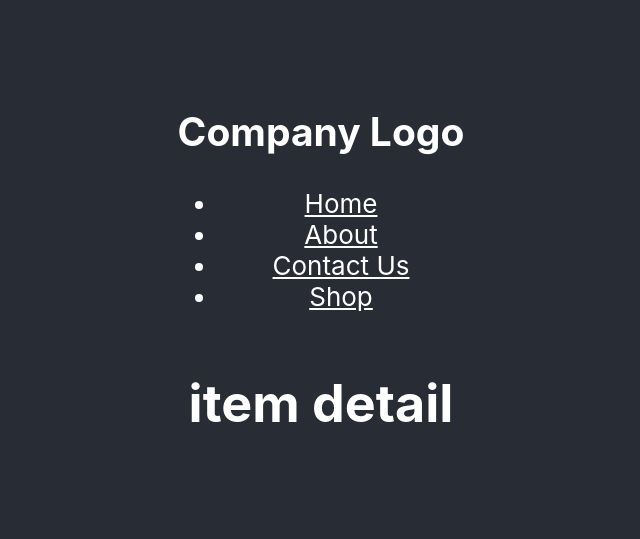
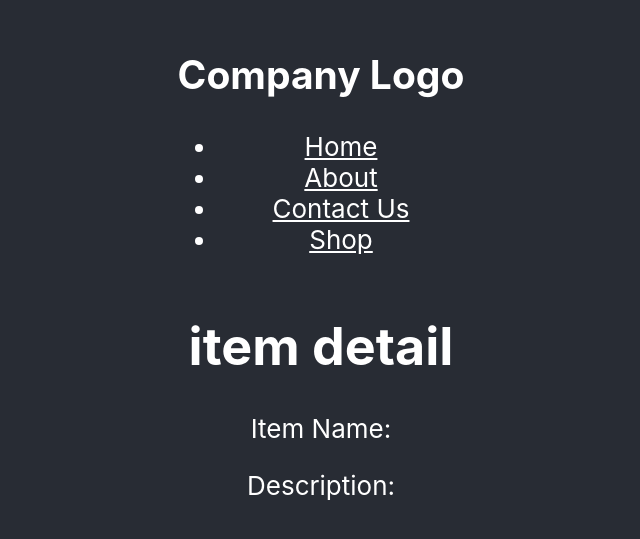
Before and after one commit to altafshaikh/react-router-101, a React (Create React App) app: page /shop/1 in a window 1280 px wide. Shown: the part 127-666 px from the top of the page, without its empty margins (319-959 px from the left). Built offline with nearby package versions, Linux system fonts and the light colour scheme; no server answers.

Commit message:
fetching detail of shop item and displaying details of specific item dynamically

```diff
--- a/src/App.js
+++ b/src/App.js
@@ -1,5 +1,5 @@
 import "./App.css";
-import { BrowserRouter as Router, Switch, Route, Link } from "react-router-dom";
+import { BrowserRouter as Router, Switch, Route } from "react-router-dom";
 import Shop from "./components/Shop";
 import ContactUs from "./components/ContactUs";
 import About from "./components/About";
--- a/src/components/ItemDetail.jsx
+++ b/src/components/ItemDetail.jsx
@@ -1,9 +1,34 @@
-import React from "react";
+import React, { Component } from "react";
 
-export default function ItemDetail() {
-  return (
-    <div>
-      <h1>item detail</h1>
-    </div>
-  );
+export default class ItemDetail extends Component {
+  constructor() {
+    super();
+    this.state = {
+      item: {},
+    };
+  }
+  componentDidMount = () => {
+    fetch(
+      `https://fortnite-api.theapinetwork.com/item/get?id=${this.props.match.params.id}`
+    )
+      .then((response) => {
+        return response.json();
+      })
+      .then((data) => {
+        this.setState({ item: data.data.item });
+      })
+      .catch((err) => {
+        console.log(err);
+        return err;
+      });
+  };
+  render() {
+    return (
+      <div>
+        <h1>item detail</h1>
+        <p>Item Name: {this.state.item.name}</p>
+        <p>Description: {this.state.item.description}</p>
+      </div>
+    );
+  }
 }
```
Also changed, not shown: 1 other file (tests, documents, lock files or other folders).
